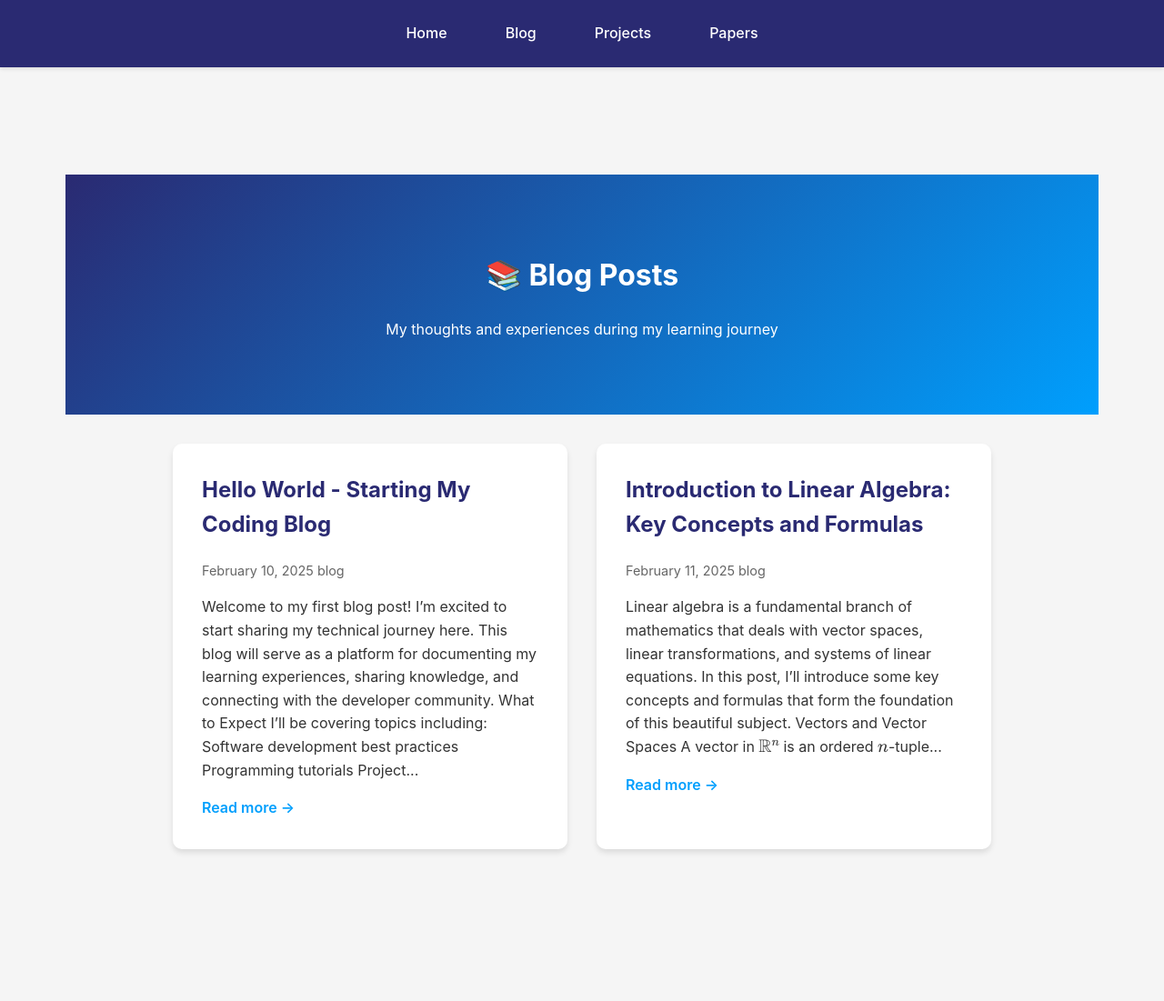
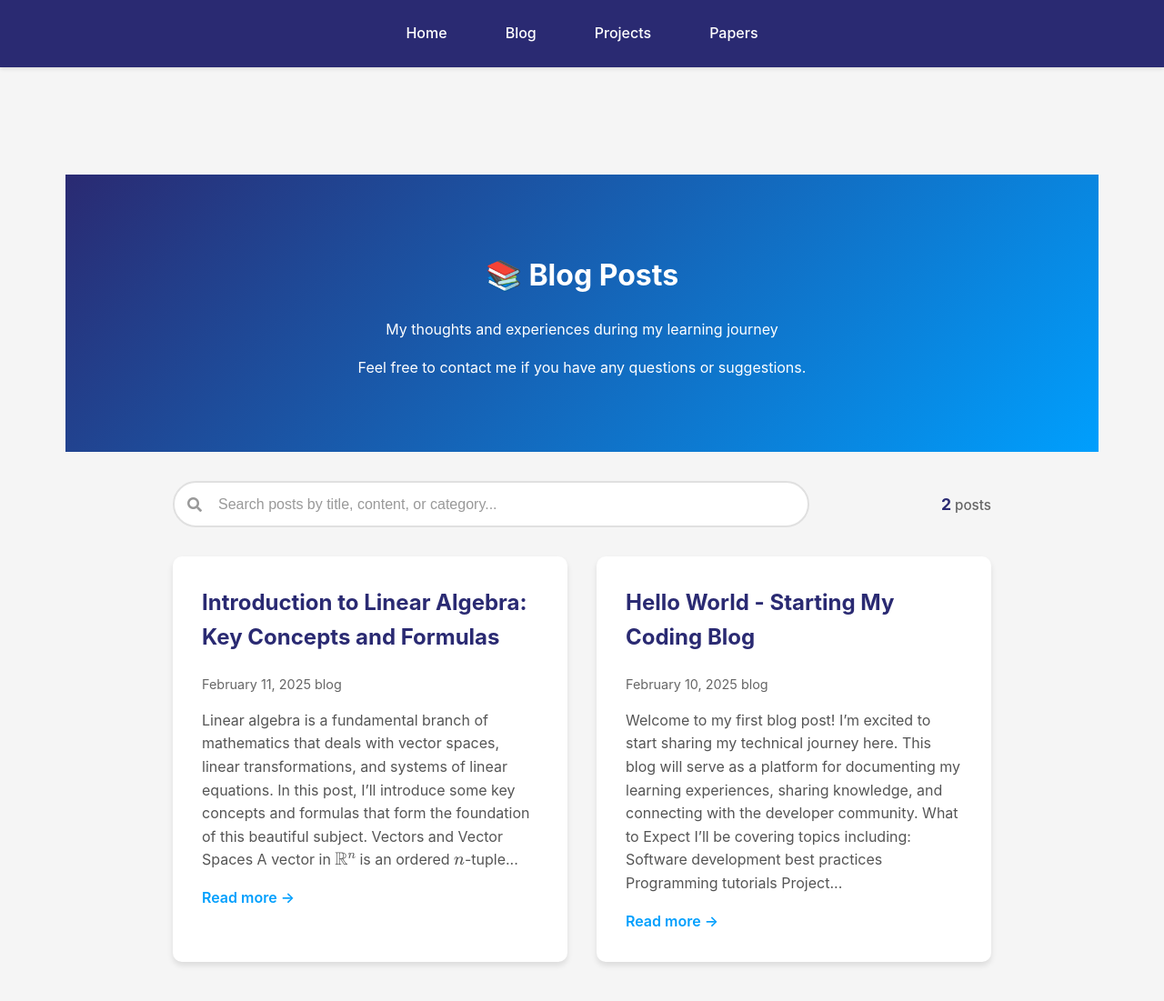
Before and after one commit to kyZhan2002/mypage, a Jekyll site: the page built from blog/index.html, in a window 1280 px wide and 1122 px high. Shown: the top 1101 px of the window at 91% size. Built offline with Jekyll 4.4.1, drawn with Linux system fonts in a browser that asks for light colours.

Commit message:
update blog

```diff
--- a/assets/css/styles.scss
+++ b/assets/css/styles.scss
@@ -316,6 +316,129 @@
   }
 }
 
+.blog-controls {
+  max-width: 900px;
+  margin: 0 auto 2rem;
+  display: flex;
+  justify-content: space-between;
+  align-items: center;
+  gap: 1rem;
+  flex-wrap: wrap;
+}
+
+.search-box {
+  position: relative;
+  flex: 1;
+  min-width: 250px;
+  max-width: 600px;
+
+  .search-icon {
+    position: absolute;
+    left: 1rem;
+    top: 50%;
+    transform: translateY(-50%);
+    color: #999;
+    font-size: 1rem;
+    pointer-events: none;
+  }
+
+  .search-input {
+    width: 100%;
+    padding: 0.9rem 3rem 0.9rem 3rem;
+    border: 2px solid #e0e0e0;
+    border-radius: 30px;
+    font-size: 1rem;
+    transition: all 0.3s;
+    background: white;
+
+    &:focus {
+      outline: none;
+      border-color: var(--secondary-color);
+      box-shadow: 0 0 0 3px rgba(0, 159, 253, 0.1);
+    }
+
+    &::placeholder {
+      color: #999;
+    }
+  }
+
+  .clear-search {
+    position: absolute;
+    right: 0.5rem;
+    top: 50%;
+    transform: translateY(-50%);
+    background: #f0f0f0;
+    border: none;
+    border-radius: 50%;
+    width: 2rem;
+    height: 2rem;
+    display: flex;
+    align-items: center;
+    justify-content: center;
+    cursor: pointer;
+    transition: all 0.2s;
+    color: #666;
+
+    &:hover {
+      background: #e0e0e0;
+      color: #333;
+    }
+
+    i {
+      font-size: 0.9rem;
+    }
+  }
+}
+
+.blog-count {
+  font-size: 0.95rem;
+  color: #666;
+  font-weight: 500;
+  white-space: nowrap;
+
+  span {
+    color: var(--primary-color);
+    font-weight: 700;
+    font-size: 1.1rem;
+  }
+}
+
+.no-results {
+  max-width: 900px;
+  margin: 4rem auto;
+  text-align: center;
+  padding: 3rem;
+  background: white;
+  border-radius: 12px;
+  box-shadow: 0 4px 12px rgba(0, 0, 0, 0.08);
+  flex-direction: column;
+  align-items: center;
+
+  p {
+    font-size: 1.2rem;
+    color: #666;
+    margin-bottom: 1.5rem;
+  }
+
+  .button {
+    display: inline-block;
+    padding: 0.8rem 1.5rem;
+    background: linear-gradient(135deg, var(--primary-color), var(--secondary-color));
+    color: white;
+    text-decoration: none;
+    border: none;
+    border-radius: 6px;
+    cursor: pointer;
+    font-weight: 600;
+    transition: all 0.3s;
+
+    &:hover {
+      transform: translateY(-2px);
+      box-shadow: 0 4px 12px rgba(0, 0, 0, 0.2);
+    }
+  }
+}
+
 .posts-grid {
   max-width: 900px;
   margin: 0 auto;
@@ -351,6 +474,11 @@
       margin: 1rem 0;
       font-size: 0.9rem;
       color: #666;
+    }
+
+    .post-excerpt {
+      color: #555;
+      line-height: 1.6;
     }
 
     .read-more {
--- a/blog/index.html
+++ b/blog/index.html
@@ -7,15 +7,34 @@
   <div class="header">
     <h1>📚 Blog Posts</h1>
     <p>My thoughts and experiences during my learning journey</p>
+    <p>Feel free to contact me if you have any questions or suggestions.</p>
   </div>
 
-  <div class="posts-grid">
-    {% assign blog_files = site.pages | where_exp: "page", "page.path contains 'blog'" | where_exp: "page", "page.name != 'index.html'" %}
+  <div class="blog-controls">
+    <div class="search-box">
+      <i class="fas fa-search search-icon"></i>
+      <input
+        type="text"
+        id="blogSearch"
+        placeholder="Search posts by title, content, or category..."
+        class="search-input"
+      />
+      <button id="clearSearch" class="clear-search" style="display: none;">
+        <i class="fas fa-times"></i>
+      </button>
+    </div>
+    <div class="blog-count">
+      <span id="postCount">{{ site.pages | where_exp: "page", "page.path contains 'blog'" | where_exp: "page", "page.name != 'index.html'" | size }}</span> posts
+    </div>
+  </div>
+
+  <div class="posts-grid" id="postsContainer">
+    {% assign blog_files = site.pages | where_exp: "page", "page.path contains 'blog'" | where_exp: "page", "page.name != 'index.html'" | sort: "date" | reverse %}
     {% for post in blog_files %}
-    <article class="card post-card">
+    <article class="card post-card" data-title="{{ post.title | downcase }}" data-content="{{ post.content | strip_html | downcase }}" data-categories="{% for category in post.categories %}{{ category | downcase }} {% endfor %}" data-date="{{ post.date }}">
       <h2><a href="{{ site.baseurl }}{{ post.permalink }}">{{ post.title }}</a></h2>
       <div class="post-meta">
-        <time>{{ post.date | date: "%B %d, %Y" }}</time>
+        <time datetime="{{ post.date | date: '%Y-%m-%d' }}">{{ post.date | date: "%B %d, %Y" }}</time>
         {% if post.categories %}
         <span class="categories">
           {% for category in post.categories %}
@@ -24,9 +43,82 @@
         </span>
         {% endif %}
       </div>
-      <p>{{ post.content | strip_html | truncatewords: 50 }}</p>
+      <p class="post-excerpt">{{ post.content | strip_html | truncatewords: 50 }}</p>
       <a href="{{ site.baseurl }}{{ post.permalink }}" class="read-more">Read more →</a>
     </article>
     {% endfor %}
   </div>
+
+  <div id="noResults" class="no-results" style="display: none;">
+    <i class="fas fa-search" style="font-size: 3rem; color: #ccc; margin-bottom: 1rem;"></i>
+    <p>No posts found matching your search.</p>
+    <button onclick="clearSearch()" class="button">Clear Search</button>
+  </div>
 </div>
+
+<script>
+  const searchInput = document.getElementById('blogSearch');
+  const clearButton = document.getElementById('clearSearch');
+  const postsContainer = document.getElementById('postsContainer');
+  const noResults = document.getElementById('noResults');
+  const postCount = document.getElementById('postCount');
+  const allPosts = Array.from(document.querySelectorAll('.post-card'));
+  const totalPosts = allPosts.length;
+
+  function performSearch() {
+    const searchTerm = searchInput.value.toLowerCase().trim();
+
+    if (searchTerm === '') {
+      clearButton.style.display = 'none';
+      allPosts.forEach(post => post.style.display = 'block');
+      noResults.style.display = 'none';
+      postsContainer.style.display = 'grid';
+      postCount.textContent = totalPosts;
+      return;
+    }
+
+    clearButton.style.display = 'flex';
+    let visibleCount = 0;
+
+    allPosts.forEach(post => {
+      const title = post.getAttribute('data-title');
+      const content = post.getAttribute('data-content');
+      const categories = post.getAttribute('data-categories');
+
+      const searchableText = `${title} ${content} ${categories}`;
+
+      if (searchableText.includes(searchTerm)) {
+        post.style.display = 'block';
+        visibleCount++;
+      } else {
+        post.style.display = 'none';
+      }
+    });
+
+    if (visibleCount === 0) {
+      postsContainer.style.display = 'none';
+      noResults.style.display = 'flex';
+    } else {
+      postsContainer.style.display = 'grid';
+      noResults.style.display = 'none';
+    }
+
+    postCount.textContent = visibleCount;
+  }
+
+  function clearSearch() {
+    searchInput.value = '';
+    performSearch();
+    searchInput.focus();
+  }
+
+  searchInput.addEventListener('input', performSearch);
+  clearButton.addEventListener('click', clearSearch);
+
+  // Allow Enter key to trigger search
+  searchInput.addEventListener('keypress', function(e) {
+    if (e.key === 'Enter') {
+      performSearch();
+    }
+  });
+</script>
--- a/papers/index.html
+++ b/papers/index.html
@@ -8,11 +8,6 @@
     <h1>Latest Research Papers</h1>
     <p>Recent papers from arXiv on Transfer Learning and Distributionally Robust Optimization</p>
     <p>Papers are fetched daily and displayed for one month. After 30 days, papers are moved to the <a href="{{ site.baseurl }}/papers/archive">archive</a>.</p>
-    <div class="header-actions">
-      <a href="{{ site.baseurl }}/papers/archive" class="button archive-button">
-        <i class="fas fa-archive"></i> View Archive
-      </a>
-    </div>
   </div>
 
   <div class="papers-list">
```
Also changed, not shown: _scripts/fetch_papers.py (+8 -6 lines), index.md (+0 -2 lines).
